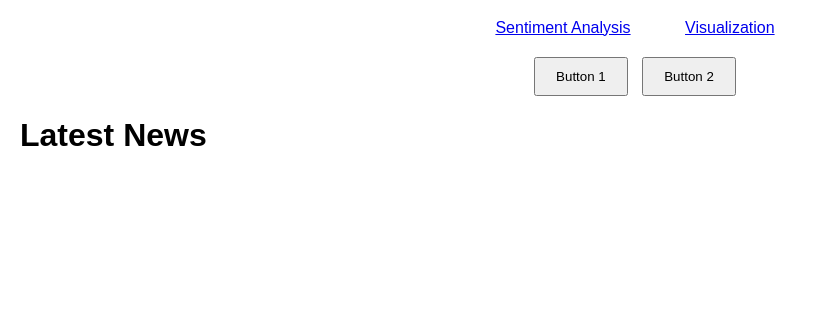
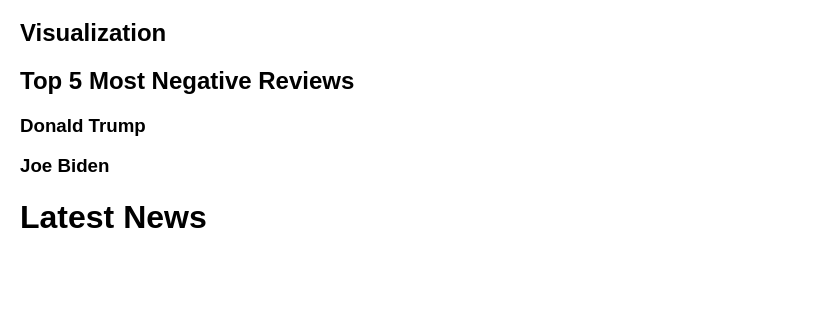
Before and after one commit to Jatin2102786/Political-Sentiment-Analysis, a Flask app: template templates/index.html in a window 1280 px wide. Shown: the part 489-800 px from the top of the page, without its empty margins (0-817 px from the left). Run offline with Flask 3, Linux system fonts and the light colour scheme; the template is opened without the code that fills it, so the values that code supplies are empty; parts of the project's set-up code (start-up, migrations or seed data) failed here and were passed over; some libraries are stand-ins or nearby versions.

Commit message:
Analysis

```diff
--- a/app.py
+++ b/app.py
@@ -133,12 +133,16 @@ def get_news(topic):
 @app.route('/')
 def index():
 
+
+    top5_trump_negative_reviews = top5_trump_negative['text']
+    top5_biden_negative_reviews = top5_biden_negative['text']
+
     biden_articles = get_news('Joe Biden')
     trump_articles = get_news('Donald Trump')
 
     all_articles = biden_articles + trump_articles
 
-    return render_template('index.html', all_articles=all_articles)
+    return render_template('index.html', all_articles=all_articles,plot_div=fig.to_html(full_html=False),trump_reviews=top5_trump_negative_reviews, biden_reviews=top5_biden_negative_reviews)
 
 
 @app.route('/sentiment')
--- a/templates/index.html
+++ b/templates/index.html
@@ -7,6 +7,12 @@
     <script src="https://cdn.plot.ly/plotly-latest.min.js"></script>
     <style>
       h1 {
+        margin-left: 20px;
+      }
+      h2 {
+        margin-left: 20px;
+      }
+      h3 {
         margin-left: 20px;
       }
       nav {
@@ -60,17 +66,27 @@
       alt="Political Sentiment"
     />
 
-    <div class="button-container">
-      <a href="/sentiment" class="button">Sentiment Analysis</a>
-      <a href="/visualization" class="button">Visualization</a>
-    </div>
+    <h2>Visualization</h2>
+    <div id="plot"></div>
 
-    <div class="button-container">
-      <!-- First button -->
-      <button class="button">Button 1</button>
-      <!-- Second button -->
-      <button class="button">Button 2</button>
-    </div>
+    <script>
+      var plot_div = "{{ plot_div|safe }}";
+    </script>
+
+    <h2>Top 5 Most Negative Reviews</h2>
+    <h3>Donald Trump</h3>
+    <ul>
+      {% for review in trump_reviews %}
+      <li>{{ review }}</li>
+      {% endfor %}
+    </ul>
+    <h3>Joe Biden</h3>
+    <ul>
+      {% for review in biden_reviews %}
+      <li>{{ review }}</li>
+      {% endfor %}
+    </ul>
+
     <h1>Latest News</h1>
     <ul>
       {% for article in all_articles %}
```
